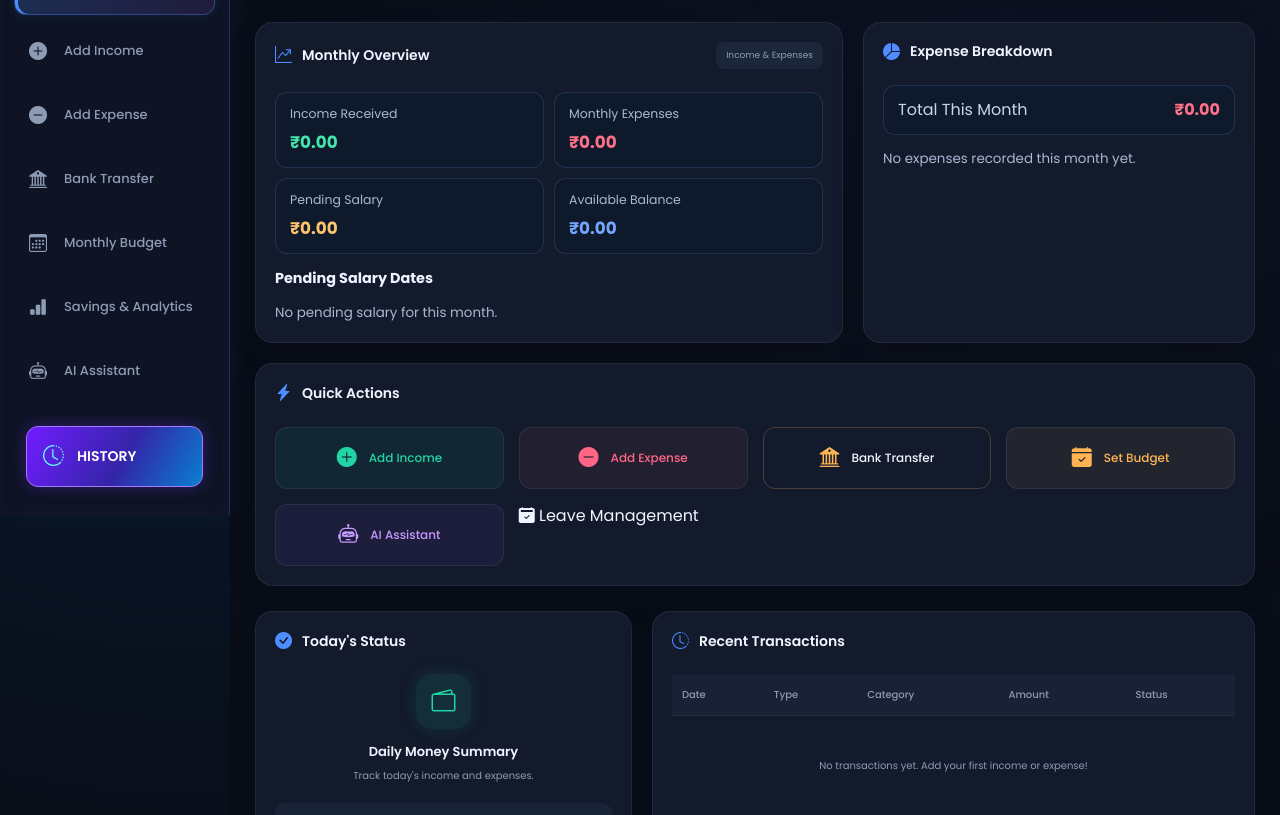
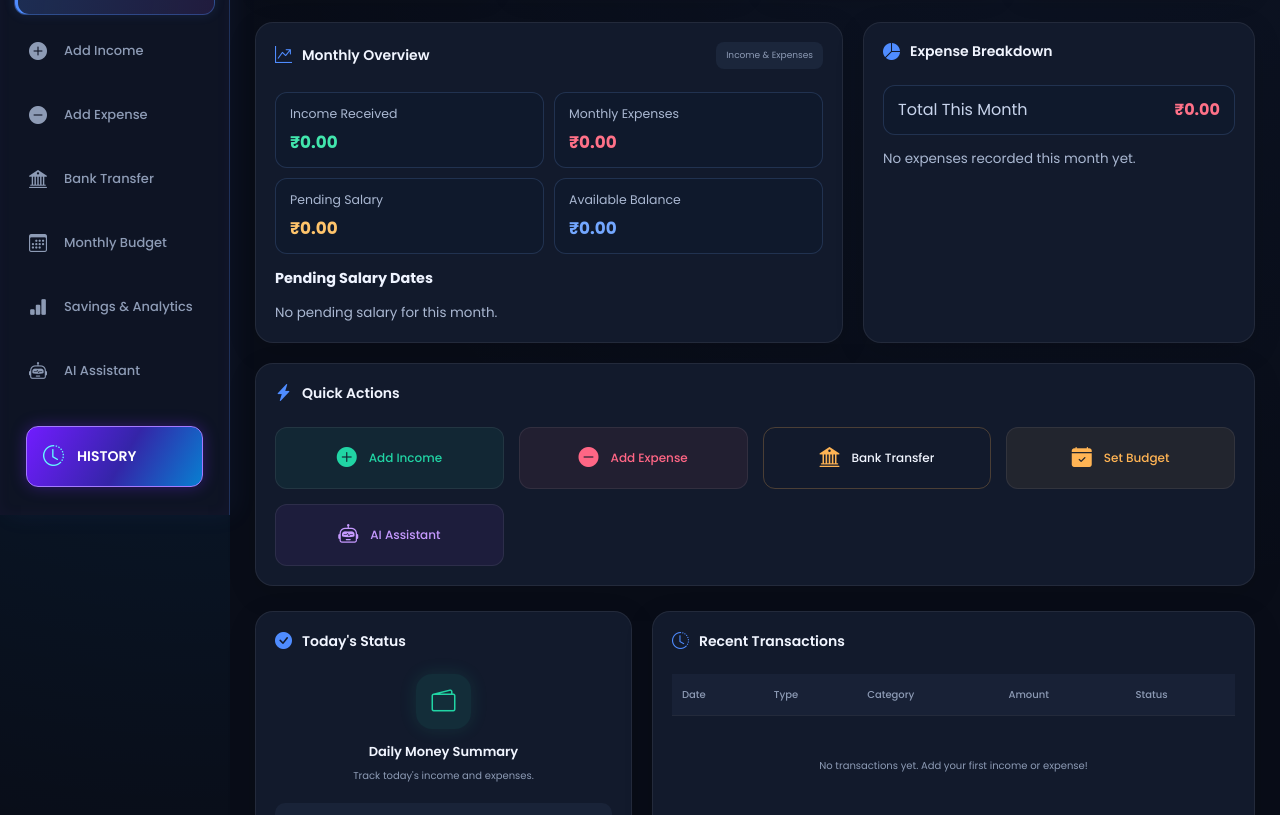
Before and after one commit to Manoj-fs-dev/My-Money-Tracker, a plain HTML site: page index.html in a window 1280 px wide. Shown: the part 285-1100 px from the top of the page. Drawn offline with nearby package versions, Linux system fonts and the light colour scheme; no server answers.

Commit message:
Update index.html

```diff
--- a/index.html
+++ b/index.html
@@ -267,12 +267,6 @@
                         <a href="#ai-assistant" class="action-button action-ai">
                             <i class="bi bi-robot"></i>
                             <span>AI Assistant</span>
-                        </a>
-
-
-                        <a href="#leave-management" class="nav-link">
-                            <i class="bi bi-calendar2-check-fill"></i>
-                            <span>Leave Management</span>
                         </a>
 
                     </div>
```
